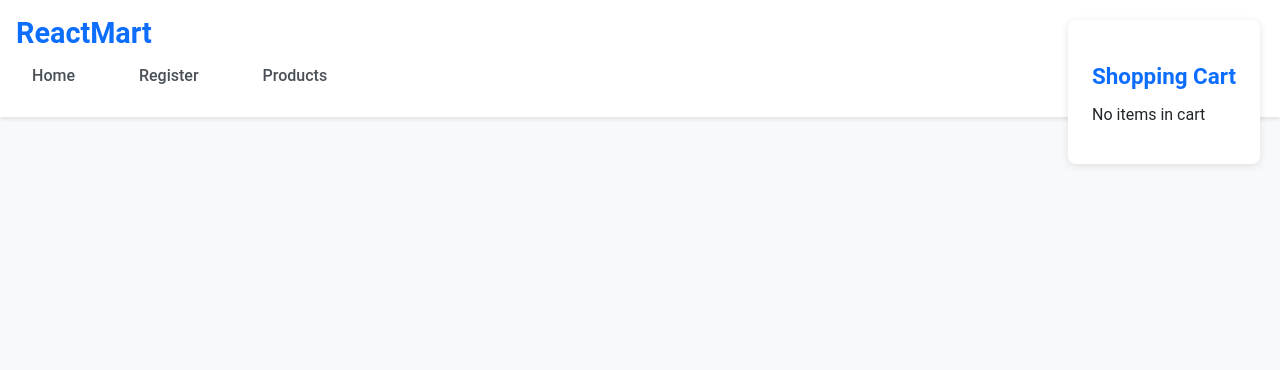
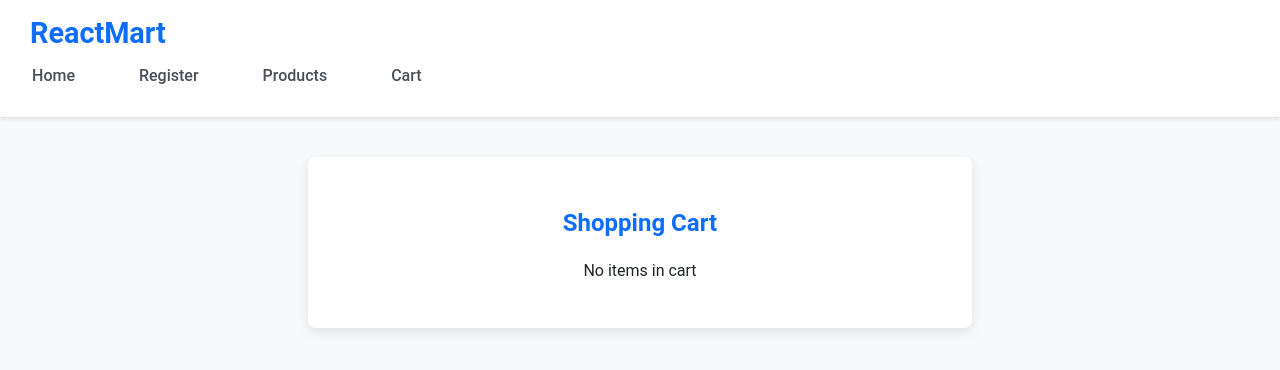
Before and after one commit to RealDan1/react-mart, a React (Create React App) app: page /cart in a window 1280 px wide. Shown: the top 370 px of the page. Built offline with nearby package versions, Linux system fonts and the light colour scheme.

Commit message:
feat: move cart to separate page

```diff
--- a/src/App.css
+++ b/src/App.css
@@ -20,7 +20,7 @@ body {
 .logo {
     color: #0d6efd;
     font-size: 28.8px;
-    margin: 0;
+    margin: 0 10px 0 14px;
     font-weight: bold;
     margin-right: 10px;
 }
@@ -144,38 +144,38 @@ nav ul li a:hover {
 
 /* cart section */
 /* ============================================ */
+/* Cart Page Styles */
 .cart {
-    position: fixed;
-    top: 20px;
-    right: 20px;
+    position: relative;
+    max-width: 600px;
+    margin: 40px auto;
     background-color: #fff;
-    padding: 24px;
+    padding: 32px;
     border-radius: 8px;
-    box-shadow: 0 2px 8px rgba(0, 0, 0, 0.1);
+    box-shadow: 0 4px 12px rgba(0, 0, 0, 0.1);
     color: #212529;
-    max-width: 300px;
-    z-index: 1000;
+    text-align: center;
 }
 
 .cart h2 {
     color: #0d6efd;
-    font-size: 22.4px;
-    margin-bottom: 16px;
+    font-size: 24px;
+    margin-bottom: 24px;
 }
 
 .cart-item {
     background-color: #f8f9fa !important;
     border: 1px solid #dee2e6 !important;
     border-radius: 8px !important;
-    margin-bottom: 12px !important;
+    margin-bottom: 16px !important;
     padding: 16px;
     box-shadow: 0 2px 4px rgba(0, 0, 0, 0.1);
 }
 
 .total-price {
-    margin-top: 20px;
+    margin-top: 24px;
     background-color: #ffffff;
-    color: #fff;
+    color: #212529;
     padding: 16px 24px;
     border-radius: 8px;
     box-shadow: 0 2px 8px rgba(0, 0, 0, 0.1);
@@ -183,7 +183,7 @@ nav ul li a:hover {
 
 .total-price h2 {
     margin: 0;
-    font-size: 19.2px;
+    font-size: 22px;
 }
 
 /* Form Styles */
--- a/src/App.jsx
+++ b/src/App.jsx
@@ -10,11 +10,12 @@ function App() {
     return (
         <div className="App">
             <Header />
-            <Cart />
+
             <Routes>
                 <Route path="/" element={<Home />} />
                 <Route path="/register" element={<Register />} />
                 <Route path="/products" element={<Products />} />
+                <Route path="/cart" element={<Cart />} />
             </Routes>
         </div>
     );
--- a/src/components/Cart.jsx
+++ b/src/components/Cart.jsx
@@ -16,28 +16,22 @@ function Cart() {
     totalPrice = Math.round(totalPrice * 100) / 100;
 
     return (
-        <div className="cart text-light">
+        <div className="cart">
             <h2>Shopping Cart</h2>
             {cartItems.length === 0 ? (
                 <p>No items in cart</p>
             ) : (
                 <>
                     {cartItems.map((item, index) => (
-                        <Card
-                            key={index}
-                            className="cart-item"
-                            style={{ marginBottom: '10px', backgroundColor: '#444' }}
-                        >
+                        <Card key={index} className="cart-item">
                             <Card.Body>
                                 <Card.Title>{item.title}</Card.Title>
                                 <Card.Text>Price: R{item.price}</Card.Text>
                             </Card.Body>
                         </Card>
                     ))}
-                    <br />
                     {totalPrice > 0 && (
-                        <div className="total-price" style={{ marginTop: '20px', color: '#fff' }}>
-                            {' '}
+                        <div className="total-price">
                             <h2>Total Price: R{totalPrice}</h2>
                         </div>
                     )}
@@ -46,4 +40,5 @@ function Cart() {
         </div>
     );
 }
+
 export default Cart;
--- a/src/components/Header.jsx
+++ b/src/components/Header.jsx
@@ -24,6 +24,9 @@ function Header() {
                     <li>
                         <Link to="/products">products</Link>
                     </li>
+                    <li>
+                        <Link to="/cart">cart</Link>
+                    </li>
                 </ul>
             </nav>
         </header>
```
Also changed, not shown: src/components/DeliveryModal.jsx (added, +25 -0 lines).
